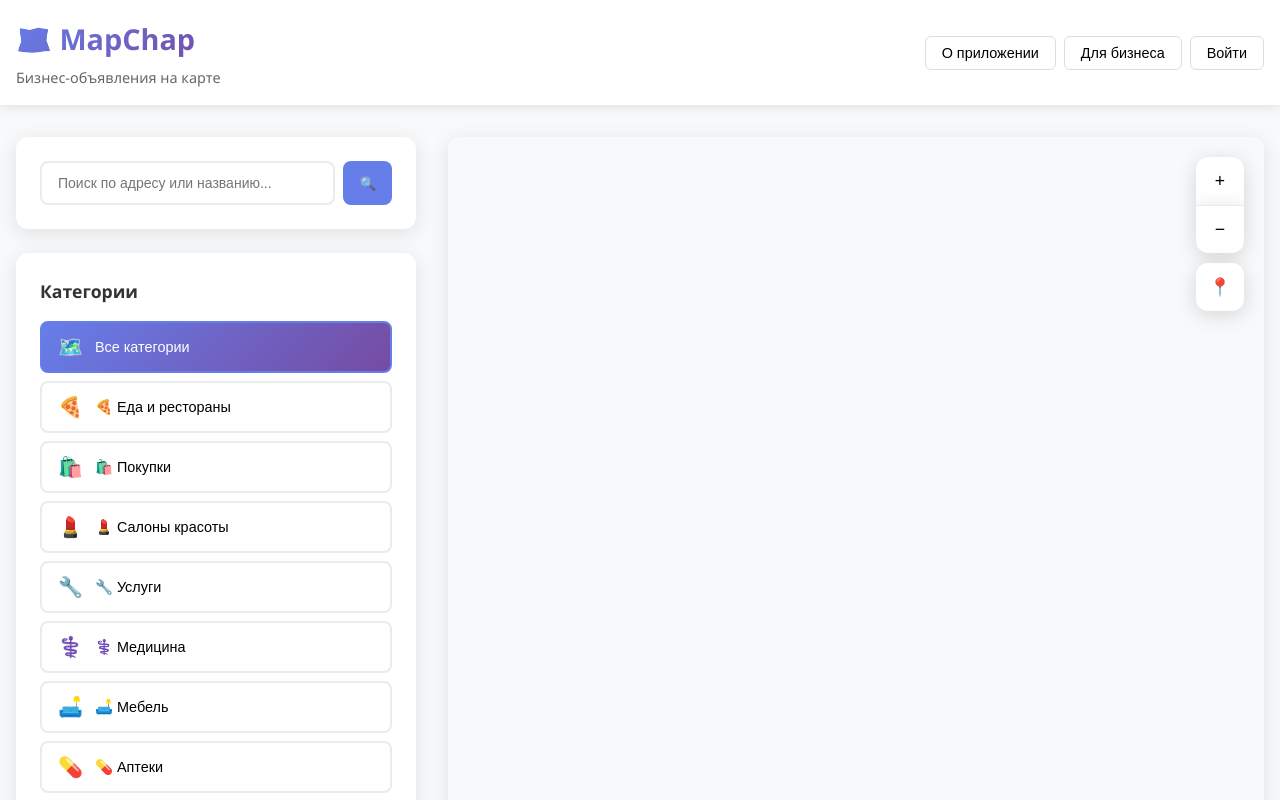
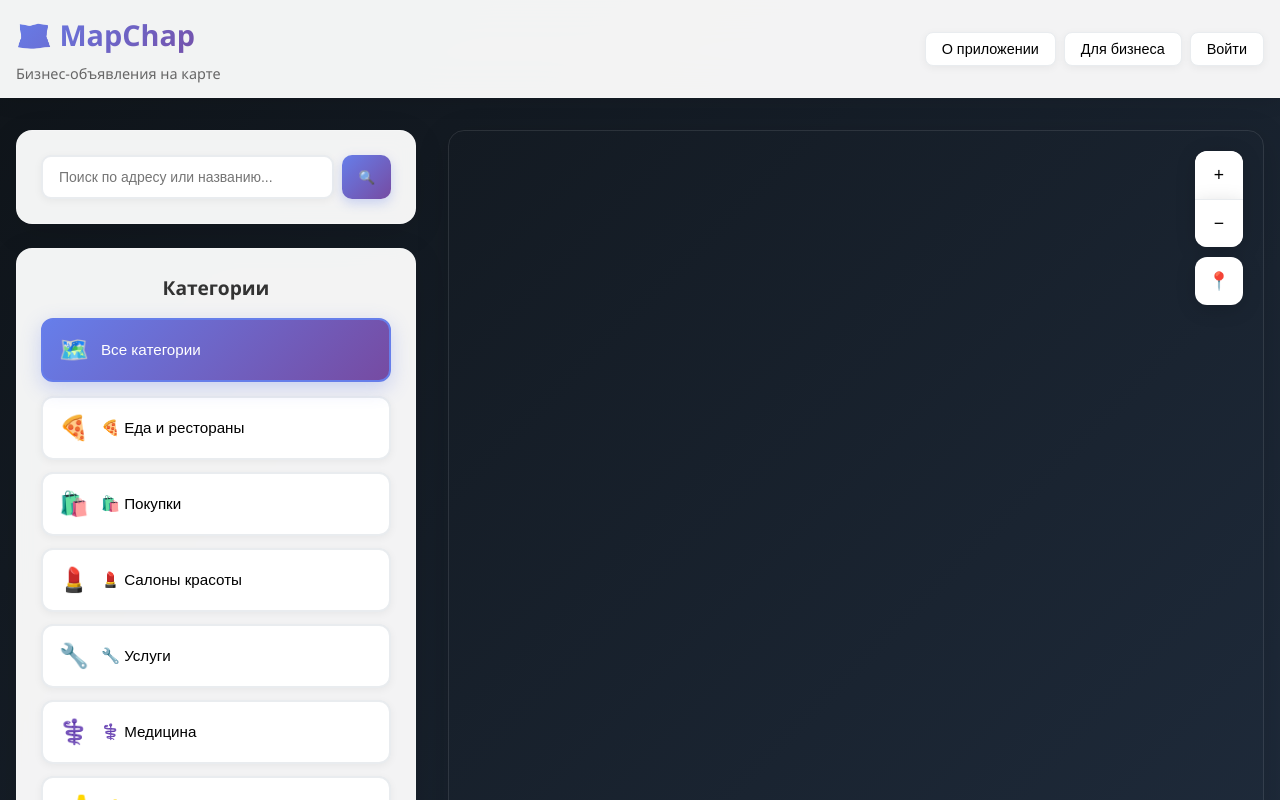
Before and after one commit to Akhror-de/MapChap-3, a Vue app in the folder frontend/: page / in a window 1280 px wide. Shown: the top 800 px of the page. Built offline with nearby package versions, Linux system fonts and the light colour scheme.

Commit message:
Update App.vue

```diff
--- a/frontend/src/App.vue
+++ b/frontend/src/App.vue
@@ -162,7 +162,7 @@ export default {
 
 body {
   font-family: 'Segoe UI', Tahoma, Geneva, Verdana, sans-serif;
-  background: #f8f9fa;
+  background: linear-gradient(135deg, #0f1419 0%, #1e2a3a 100%);
   color: #333;
   line-height: 1.6;
 }
@@ -183,14 +183,16 @@ body {
   padding: 0 1rem;
 }
 
-/* Хедер */
+/* Хедер - профессиональный стиль */
 .app-header {
-  background: white;
-  box-shadow: 0 2px 10px rgba(0, 0, 0, 0.1);
-  padding: 1rem 0;
+  background: rgba(255, 255, 255, 0.95);
+  backdrop-filter: blur(20px);
+  border-bottom: 1px solid rgba(255, 255, 255, 0.2);
+  padding: 0.75rem 0;
   position: sticky;
   top: 0;
   z-index: 1000;
+  box-shadow: 0 2px 20px rgba(0, 0, 0, 0.1);
 }
 
 .header-content {
@@ -205,11 +207,13 @@ body {
   background: linear-gradient(135deg, #667eea, #764ba2);
   -webkit-background-clip: text;
   -webkit-text-fill-color: transparent;
+  font-weight: 700;
 }
 
 .logo p {
   color: #666;
   font-size: 0.9rem;
+  font-weight: 500;
 }
 
 .nav {
@@ -219,17 +223,22 @@ body {
 
 .nav-btn {
   padding: 0.5rem 1rem;
-  border: 1px solid #ddd;
+  border: 1px solid #e9ecef;
   background: white;
-  border-radius: 6px;
+  border-radius: 8px;
   cursor: pointer;
   transition: all 0.3s ease;
   font-size: 0.9rem;
+  font-weight: 500;
+  box-shadow: 0 2px 8px rgba(0, 0, 0, 0.05);
 }
 
 .nav-btn:hover {
   border-color: #667eea;
-  color: #667eea;
+  background: #667eea;
+  color: white;
+  transform: translateY(-1px);
+  box-shadow: 0 4px 12px rgba(102, 126, 234, 0.3);
 }
 
 /* Основной контент */
@@ -245,6 +254,7 @@ body {
   height: calc(100vh - 120px);
 }
 
+/* Сайдбар - профессиональный стиль */
 .sidebar {
   display: flex;
   flex-direction: column;
@@ -253,10 +263,12 @@ body {
 }
 
 .search-section {
-  background: white;
-  border-radius: 12px;
+  background: rgba(255, 255, 255, 0.95);
+  backdrop-filter: blur(10px);
+  border-radius: 16px;
   padding: 1.5rem;
-  box-shadow: 0 4px 20px rgba(0, 0, 0, 0.1);
+  box-shadow: 0 8px 32px rgba(0, 0, 0, 0.1);
+  border: 1px solid rgba(255, 255, 255, 0.2);
 }
 
 .search-box {
@@ -268,116 +280,134 @@ body {
   flex: 1;
   padding: 0.75rem 1rem;
   border: 2px solid #e9ecef;
-  border-radius: 8px;
+  border-radius: 10px;
   font-size: 14px;
-  transition: border-color 0.3s ease;
+  transition: all 0.3s ease;
+  background: white;
+  box-shadow: 0 2px 8px rgba(0, 0, 0, 0.05);
 }
 
 .search-input:focus {
   outline: none;
   border-color: #667eea;
+  box-shadow: 0 4px 16px rgba(102, 126, 234, 0.2);
 }
 
 .search-btn {
   padding: 0.75rem 1rem;
-  background: #667eea;
+  background: linear-gradient(135deg, #667eea, #764ba2);
   color: white;
   border: none;
-  border-radius: 8px;
+  border-radius: 10px;
   cursor: pointer;
-  transition: background 0.3s ease;
+  transition: all 0.3s ease;
+  font-weight: 500;
+  box-shadow: 0 4px 12px rgba(102, 126, 234, 0.3);
 }
 
 .search-btn:hover {
-  background: #5a6fd8;
+  transform: translateY(-1px);
+  box-shadow: 0 6px 20px rgba(102, 126, 234, 0.4);
 }
 
 .categories-section {
-  background: white;
-  border-radius: 12px;
+  background: rgba(255, 255, 255, 0.95);
+  backdrop-filter: blur(10px);
+  border-radius: 16px;
   padding: 1.5rem;
-  box-shadow: 0 4px 20px rgba(0, 0, 0, 0.1);
+  box-shadow: 0 8px 32px rgba(0, 0, 0, 0.1);
+  border: 1px solid rgba(255, 255, 255, 0.2);
   flex: 1;
   overflow-y: auto;
 }
 
 .section-title {
-  font-size: 1.1rem;
+  font-size: 1.2rem;
   font-weight: 600;
   margin-bottom: 1rem;
   color: #333;
+  text-align: center;
 }
 
 .categories-grid {
   display: grid;
   grid-template-columns: 1fr;
-  gap: 0.5rem;
+  gap: 0.75rem;
 }
 
 .category-btn {
   display: flex;
   align-items: center;
   gap: 0.75rem;
-  padding: 0.75rem 1rem;
+  padding: 1rem;
   border: 2px solid #e9ecef;
-  border-radius: 8px;
+  border-radius: 12px;
   background: white;
   cursor: pointer;
   transition: all 0.3s ease;
   text-align: left;
+  box-shadow: 0 2px 8px rgba(0, 0, 0, 0.05);
 }
 
 .category-btn:hover {
   border-color: #667eea;
-  transform: translateY(-1px);
-  box-shadow: 0 2px 8px rgba(102, 126, 234, 0.2);
+  transform: translateY(-2px);
+  box-shadow: 0 6px 20px rgba(102, 126, 234, 0.2);
 }
 
 .category-btn.active {
   border-color: #667eea;
   background: linear-gradient(135deg, #667eea, #764ba2);
   color: white;
+  transform: translateY(-2px);
+  box-shadow: 0 6px 20px rgba(102, 126, 234, 0.3);
 }
 
 .category-icon {
-  font-size: 1.25rem;
+  font-size: 1.5rem;
 }
 
 .category-name {
-  font-size: 0.9rem;
+  font-size: 0.95rem;
   font-weight: 500;
 }
 
 .location-section {
-  background: white;
-  border-radius: 12px;
+  background: rgba(255, 255, 255, 0.95);
+  backdrop-filter: blur(10px);
+  border-radius: 16px;
   padding: 1.5rem;
-  box-shadow: 0 4px 20px rgba(0, 0, 0, 0.1);
+  box-shadow: 0 8px 32px rgba(0, 0, 0, 0.1);
+  border: 1px solid rgba(255, 255, 255, 0.2);
 }
 
 .location-btn {
   width: 100%;
-  padding: 0.75rem 1rem;
-  background: #f8f9fa;
-  border: 2px solid #e9ecef;
-  border-radius: 8px;
+  padding: 1rem;
+  background: linear-gradient(135deg, #4CAF50, #45a049);
+  color: white;
+  border: none;
+  border-radius: 12px;
   cursor: pointer;
-  font-size: 0.9rem;
+  font-size: 0.95rem;
+  font-weight: 500;
   transition: all 0.3s ease;
+  box-shadow: 0 4px 12px rgba(76, 175, 80, 0.3);
 }
 
 .location-btn:hover {
-  border-color: #667eea;
-  background: #667eea;
-  color: white;
+  transform: translateY(-2px);
+  box-shadow: 0 6px 20px rgba(76, 175, 80, 0.4);
 }
 
+/* Контейнер карты - профессиональный стиль */
 .map-container {
   position: relative;
   height: 100%;
-  border-radius: 12px;
+  border-radius: 16px;
   overflow: hidden;
-  box-shadow: 0 4px 20px rgba(0, 0, 0, 0.1);
+  box-shadow: 0 8px 32px rgba(0, 0, 0, 0.15);
+  border: 1px solid rgba(255, 255, 255, 0.1);
 }
 
 /* Адаптивность */
@@ -424,4 +454,15 @@ body {
     gap: 1rem;
   }
 }
+
+/* Плавные переходы */
+.fade-enter-active,
+.fade-leave-active {
+  transition: opacity 0.3s ease;
+}
+
+.fade-enter-from,
+.fade-leave-to {
+  opacity: 0;
+}
 </style>
```
